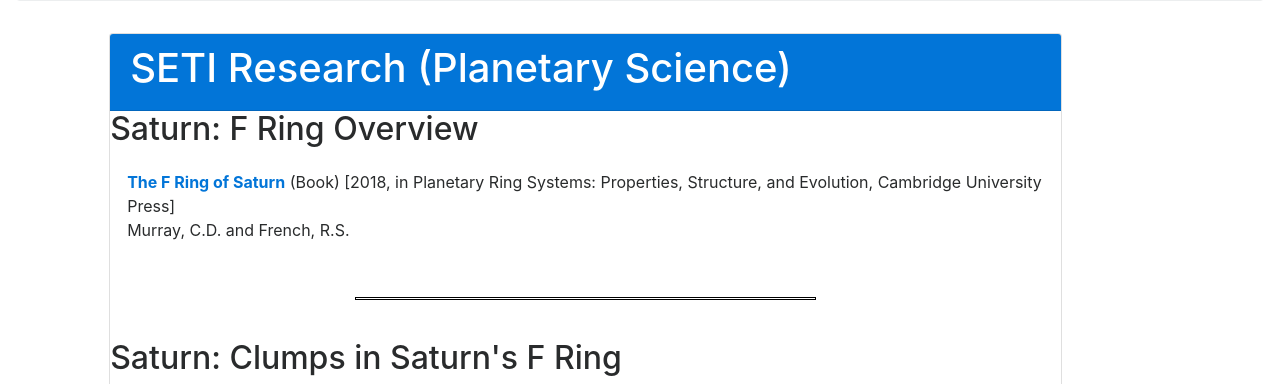
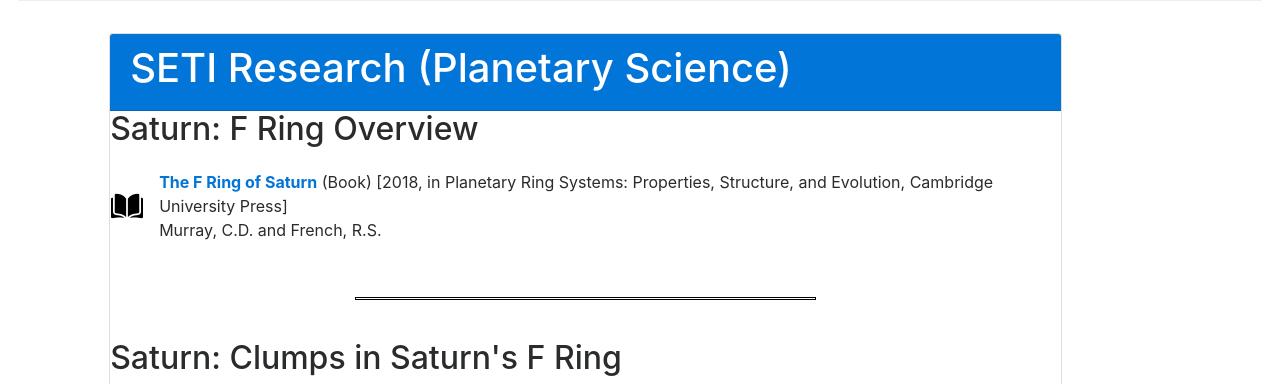
Before and after one commit to astrocfi/www-rfrench, a Django app: page /papers in a window 1280 px wide. Shown: the part 497-881 px from the top of the page. Run offline with Django 3.2, Linux system fonts and the light colour scheme; data comes from the database, SQL or seed files in the repository; both versions use the stored data as it was after the commit; parts of the project's set-up code (start-up, migrations or seed data) failed here and were passed over; some libraries are stand-ins or nearby versions.

Commit message:
Add F ring book, book icon

```diff
--- a/papers/templates/papers/papers.html
+++ b/papers/templates/papers/papers.html
@@ -94,6 +94,8 @@
                                   <img src="{% static "papers/icon-announcement.png" %}">
                                 {% elif paper.doc_type == 'Thesis' %}
                                   <img src="{% static "papers/icon-thesis.png" %}">
+                                {% elif paper.doc_type == 'Book' %}
+                                  <img src="{% static "papers/icon-book.png" %}">
                                 {% endif %}
                               </td>
                               <td style="padding-top:15px;padding-bottom:15px;">
```
Also changed, not shown: db.sqlite3, papers/static/papers/icon-book.png (added).
